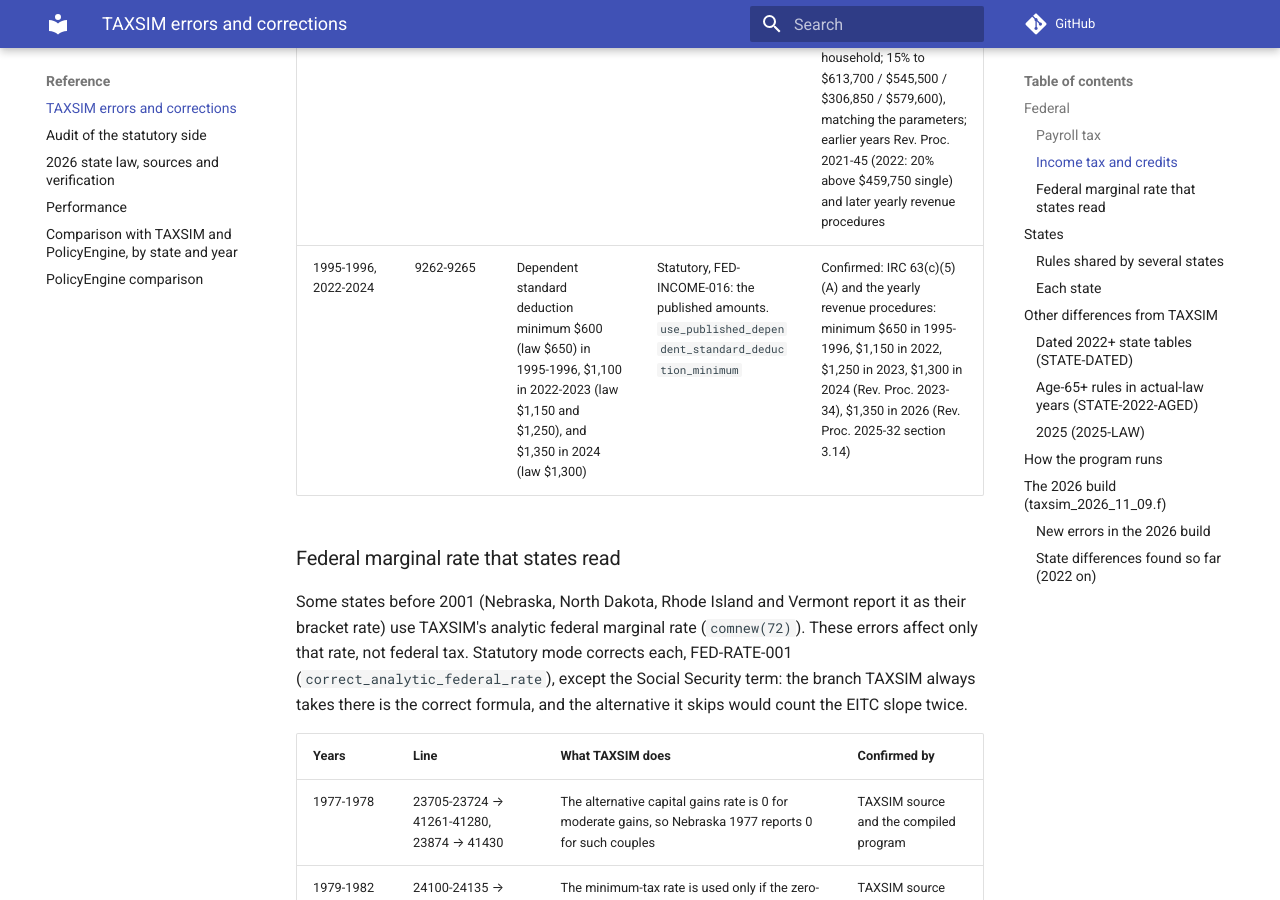
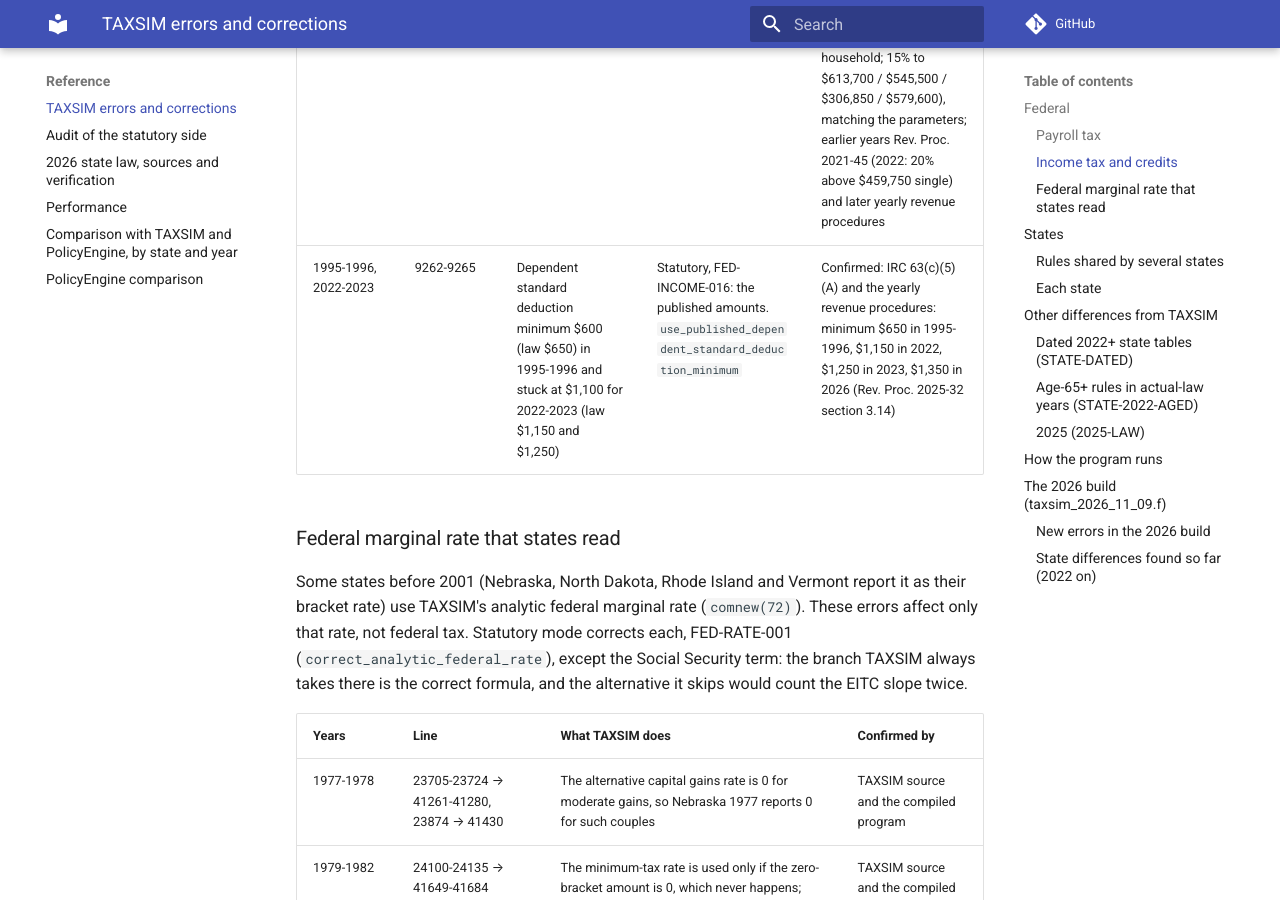
Before and after one commit to jrothbaum/taxsim_py, an MkDocs documentation site: the page built from docs/statutory_corrections.md, in a window 1280 px wide and 900 px high, scrolled down 4155 px. Built offline with MkDocs 1.6.1 and Material for MkDocs 9.7.7, drawn with Linux system fonts in a browser that asks for light colours; comment, search, counter and statistics services are not loaded.

Commit message:
Errata page: drop the untraced 2024 dependent standard deduction claim (the source's 2024 values are 1,270 and 1,317, not 1,350); logged in pending issues
Co-Authored-By: Claude Sonnet 5.5 <noreply@anthropic.com>

```diff
--- a/docs/data/statutory_audit_status.yaml
+++ b/docs/data/statutory_audit_status.yaml
@@ -824,7 +824,7 @@ use_published_capital_gains_thresholds:
     $579,600), matching the parameters; earlier years Rev. Proc. 2021-45 (2022: 20% above $459,750 single) and later yearly revenue procedures'
   status: verified
 use_published_dependent_standard_deduction_minimum:
-  source: 'IRC 63(c)(5)(A) and the yearly revenue procedures: minimum $650 in 1995-1996, $1,150 in 2022, $1,250 in 2023, $1,300 in 2024 (Rev. Proc. 2023-34), $1,350 in 2026 (Rev. Proc. 2025-32 section 3.14)'
+  source: 'IRC 63(c)(5)(A) and the yearly revenue procedures: minimum $650 in 1995-1996, $1,150 in 2022, $1,250 in 2023, $1,350 in 2026 (Rev. Proc. 2025-32 section 3.14)'
   status: verified
 use_published_kansas_exemption_from_2024:
   source: 'Census Bureau Federal and State Tax Parameter Workbook TY2025, KS sheet (Form K-40 instructions p. 2): EXEMPAMT1 9,160 single and head of household, EXEMPAMT2 18,320 joint, PERXAMT 2,320 per
--- a/docs/statutory_corrections.md
+++ b/docs/statutory_corrections.md
@@ -70,7 +70,7 @@ applies it per spouse, as the Schedule SE instructions require). Code:
 | All | 25662 → 39604, 43210 | The elderly credit's AGI threshold is $7,500 for a joint return with one spouse 65 or older | Statutory, FED-INCOME-006: $10,000 for any joint return (IRC 22(d)). `use_joint_elderly_credit_threshold` | TAXSIM source (logic error, no form check needed); compiled TAXSIM agrees with taxsim mode on 100% of 44 affected households |
 | 1998-2000 | 25768-25778 → 43317-? | The additional child tax credit for 3 or more children uses a payroll figure that is never set, so it is always $0 (and detailed output v42 is always 0) | Statutory, FED-INCOME-009: the unused credit up to the employee share of payroll tax (and half of self-employment tax) less the EITC (IRC 24(d) as enacted by P.L. 105-34). `allow_additional_child_credit_before_2001` | TAXSIM source (logic error, no form check needed); compiled TAXSIM agrees with taxsim mode on 100% of 3 affected households |
 | 2022 | 27549 → 46084 | The regular-tax 20% capital gains threshold for single filers is $459,650; the AMT copy uses $459,750 | Statutory, FED-INCOME-015: $459,750 for both (Rev. Proc. 2021-45). `use_published_capital_gains_thresholds` | Confirmed: Rev. Proc. 2025-32 (irs.gov/pub/irs-drop/rp-25-32.pdf) section 3.03 (2026: 0% to $98,900 joint, $49,450 single or separate, $66,200 head of household; 15% to $613,700 / $545,500 / $306,850 / $579,600), matching the parameters; earlier years Rev. Proc. 2021-45 (2022: 20% above $459,750 single) and later yearly revenue procedures |
-| 1995-1996, 2022-2024 | 9262-9265 | Dependent standard deduction minimum $600 (law $650) in 1995-1996, $1,100 in 2022-2023 (law $1,150 and $1,250), and $1,350 in 2024 (law $1,300) | Statutory, FED-INCOME-016: the published amounts. `use_published_dependent_standard_deduction_minimum` | Confirmed: IRC 63(c)(5)(A) and the yearly revenue procedures: minimum $650 in 1995-1996, $1,150 in 2022, $1,250 in 2023, $1,300 in 2024 (Rev. Proc. 2023-34), $1,350 in 2026 (Rev. Proc. 2025-32 section 3.14) |
+| 1995-1996, 2022-2023 | 9262-9265 | Dependent standard deduction minimum $600 (law $650) in 1995-1996 and stuck at $1,100 for 2022-2023 (law $1,150 and $1,250) | Statutory, FED-INCOME-016: the published amounts. `use_published_dependent_standard_deduction_minimum` | Confirmed: IRC 63(c)(5)(A) and the yearly revenue procedures: minimum $650 in 1995-1996, $1,150 in 2022, $1,250 in 2023, $1,350 in 2026 (Rev. Proc. 2025-32 section 3.14) |
 
 ### Federal marginal rate that states read
 
```
Also changed, not shown: docs/pending_issues.md (+1 -0 lines), docs/statutory_audit.md (+1 -1 lines).
